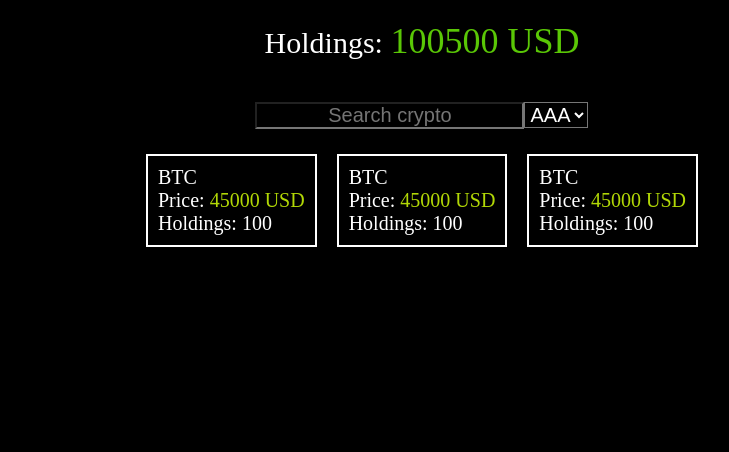
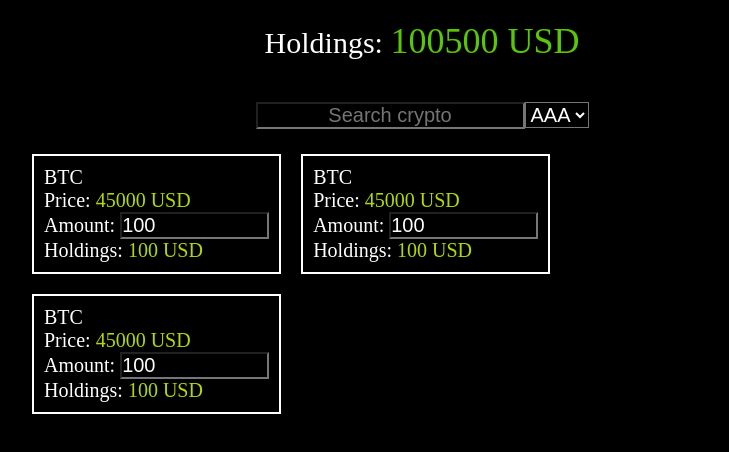
Before and after one commit to JollyR0ger42/crypto-counter, a Vue app: page / in a window 1280 px wide. Shown: the top 452 px of the page, without its empty margins (218-947 px from the left). Built offline with nearby package versions, Linux system fonts and the light colour scheme.

Commit message:
add amount field to card

```diff
--- a/src/components/CryptoCard.vue
+++ b/src/components/CryptoCard.vue
@@ -4,7 +4,12 @@
     <p>Price:
       <span class="crypto-card__price">{{price}} {{currency}}</span>
     </p>
-    <p>Holdings: {{holdings}}</p>
+    <p>Amount:
+      <input size="10" class="crypto-card__amount__input" v-model="amount">
+    </p>
+    <p>Holdings:
+      <span class="crypto-card__price">100 USD</span>
+    </p>
   </div>
 </template>
 
@@ -17,7 +22,7 @@
       name: 'BTC',
       price: 45000,
       currency: 'USD',
-      holdings: 100
+      amount: 100
     }
   }
 }
@@ -31,6 +36,13 @@
   border: 2px solid #fff;
   font-size: 1rem;
 
+  &__amount {
+    &__input {
+      font-size: 1rem;
+      background-color: rgba(0,0,0,0);
+    }
+  }
+
   &__price {
     color: #B2D806;
   }
```
